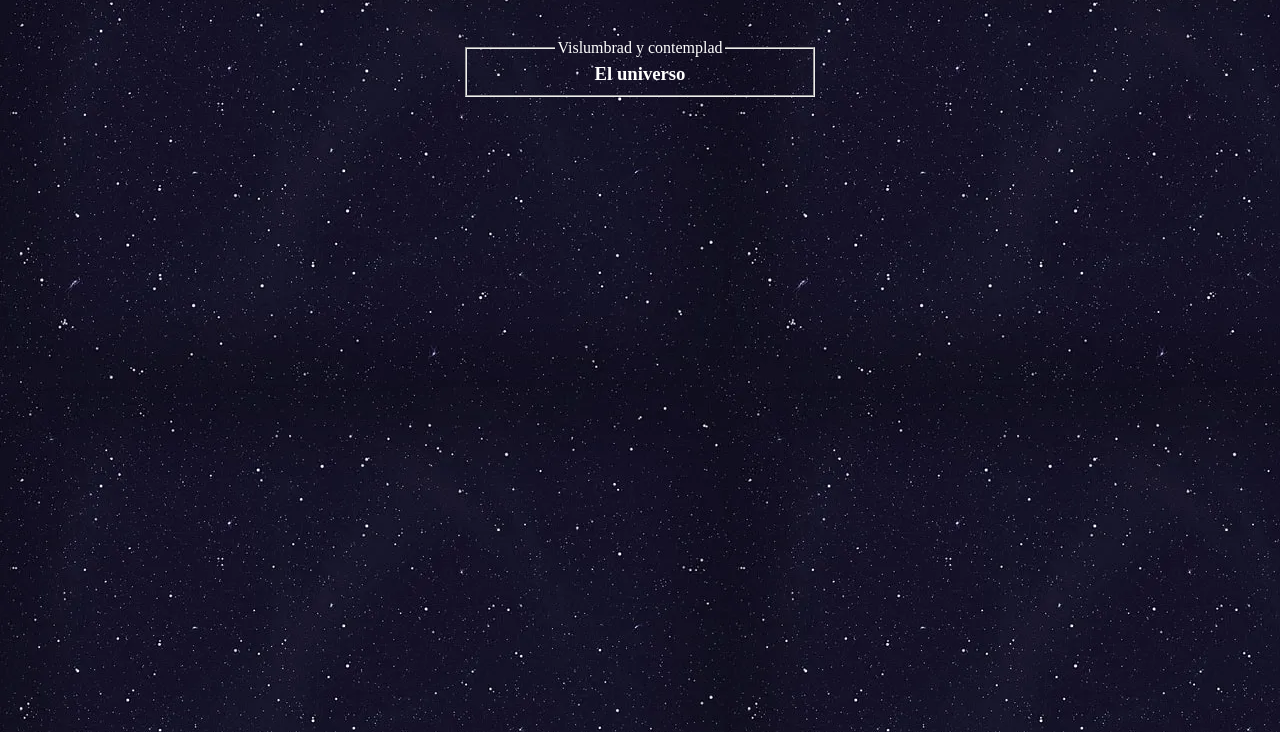
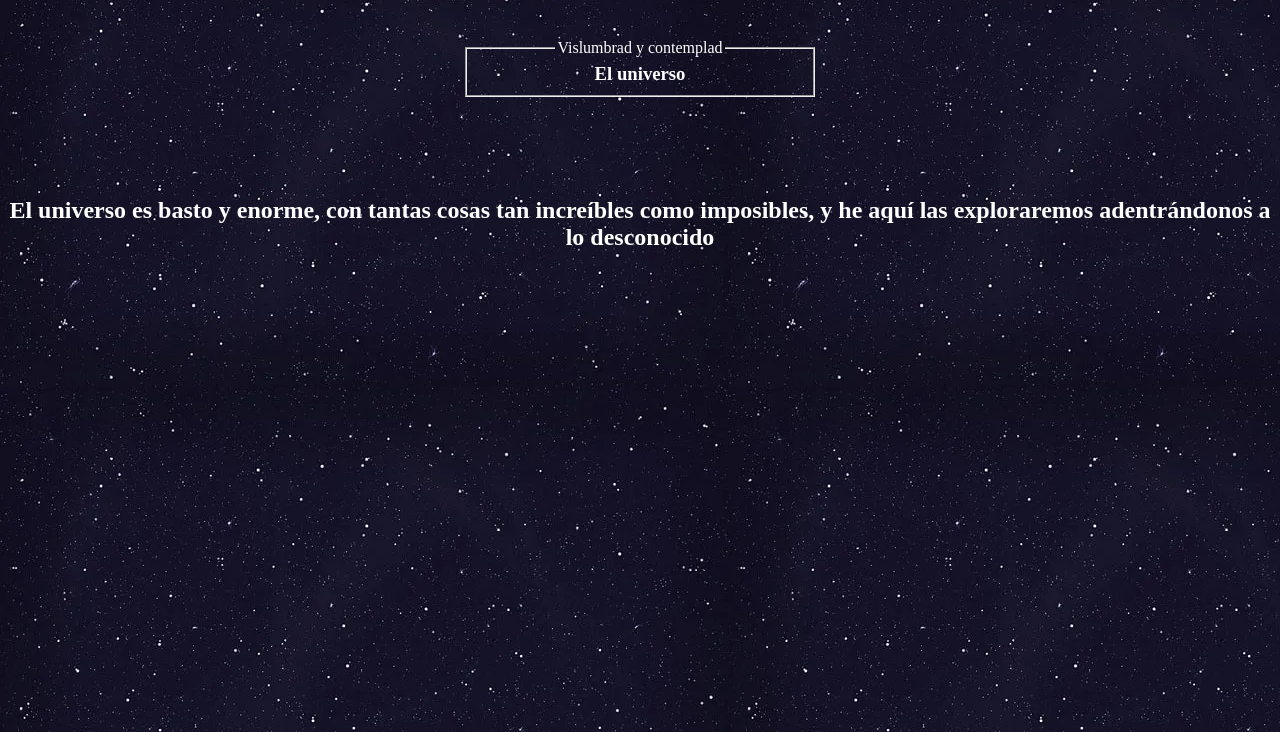
Before and after one commit to Vinyurchin/paginas, a plain HTML site: page telescopio/index.html in a window 1280 px wide. Shown: the part 68-800 px from the top of the page. Drawn offline with Linux system fonts and the light colour scheme.

Commit message:
Un muy pequeño añadido

```diff
--- a/telescopio/css/styles.css
+++ b/telescopio/css/styles.css
@@ -47,3 +47,9 @@ h1, p, legend {
     margin: auto;
     margin-top: 50px;
 }
+
+#texto-introductorio {
+    margin-top: 100px;
+    text-align: center;
+    color: rgb(255, 255, 255);
+}
--- a/telescopio/index.html
+++ b/telescopio/index.html
@@ -26,3 +26,9 @@
                 </div>
             </article>
         </section>
+        <section class="inicio">
+            <div class="inicio-texto">
+                <h2 id="texto-introductorio">El universo es basto y enorme, con tantas cosas tan increíbles como imposibles,
+                    y he aquí las exploraremos adentrándonos a lo desconocido</h2>
+            </div>
+        </section>
```
